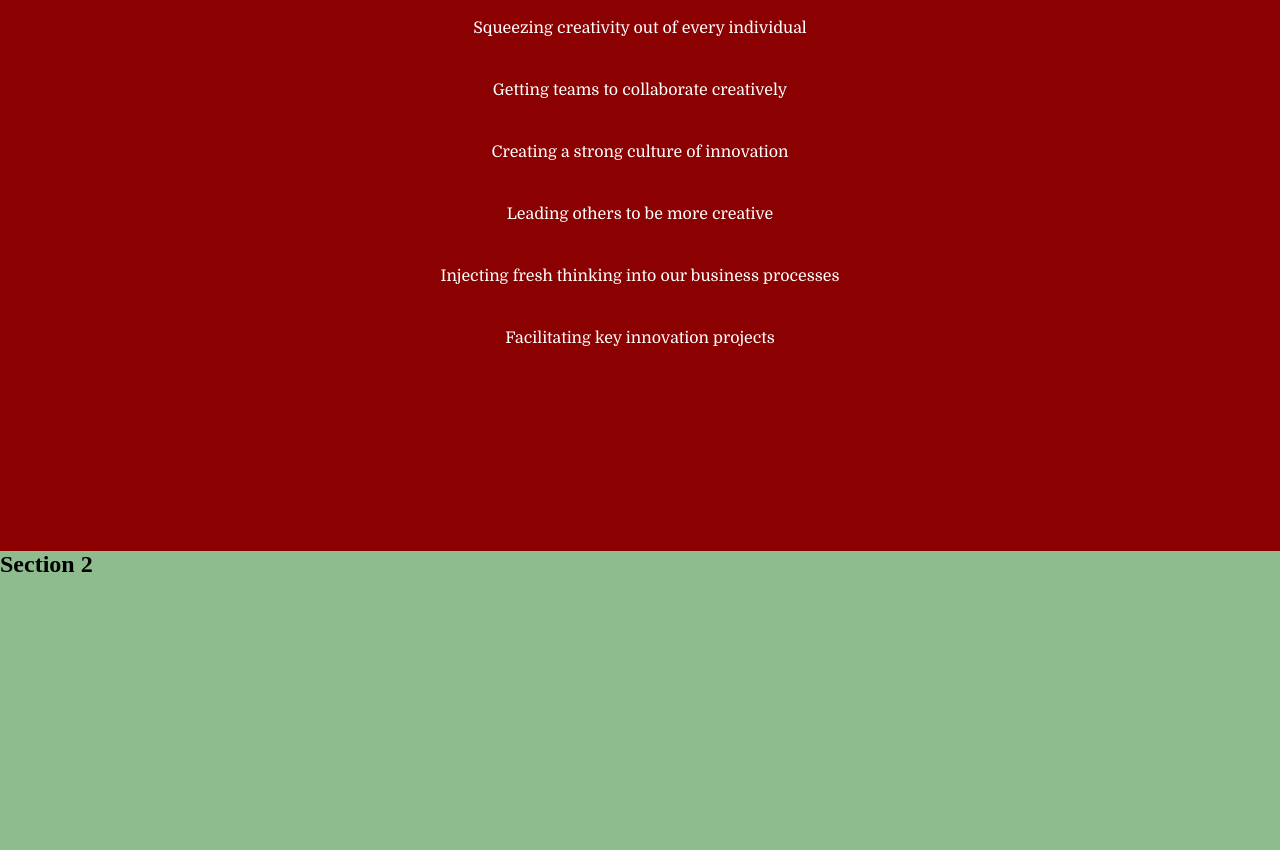
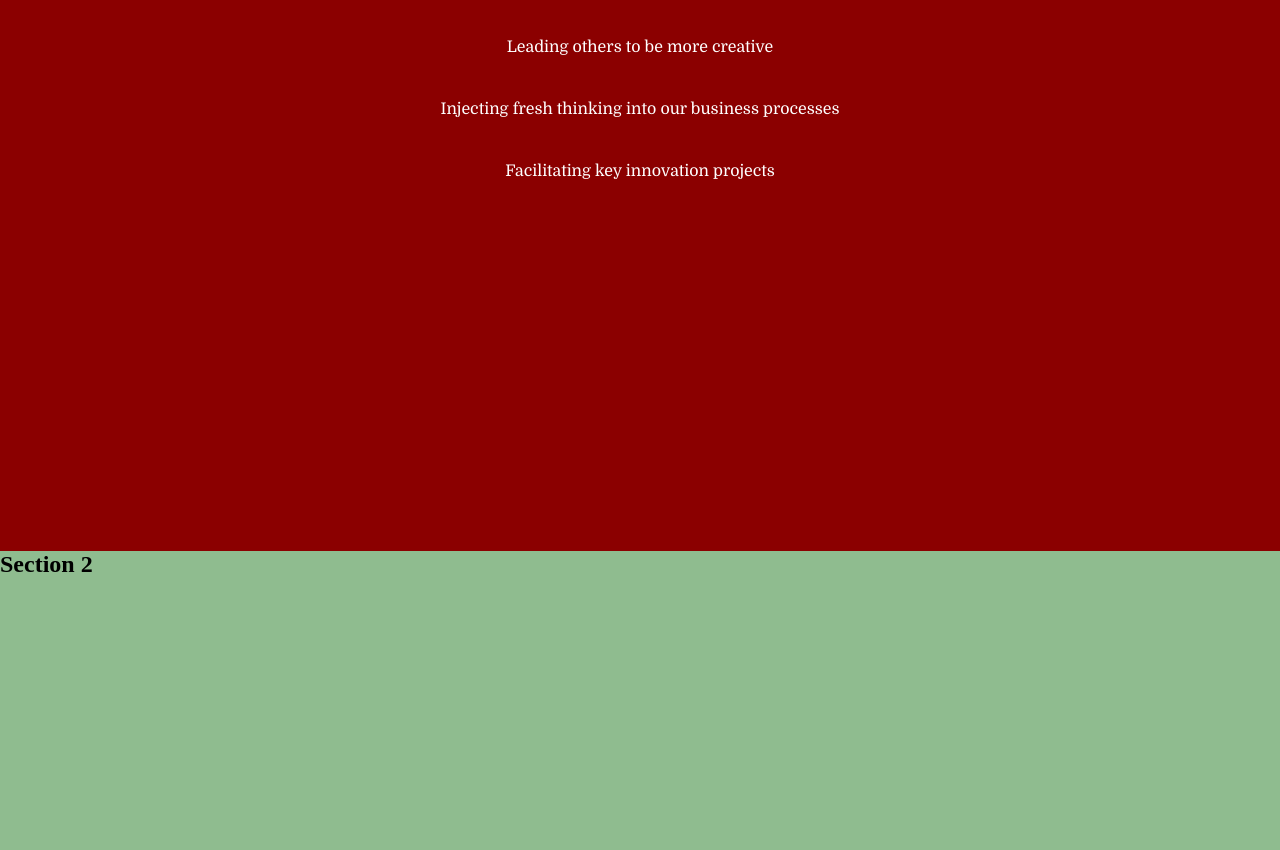
Before and after one commit to suxxus/compass, a website: page src/index.html in a window 1280 px wide. Shown: the part 249-1099 px from the top of the page. Drawn offline with nearby package versions, Linux system fonts and the light colour scheme.

Commit message:
minor changes index.html

```diff
--- a/src/index.html
+++ b/src/index.html
@@ -12,8 +12,8 @@
 </head>
 
 <body>
-    <section class="section section-one terra-bkg">
-        <div class="mod-compass mod-compass-custom">
+    <section class="section verical-center terra-bkg">
+        <div class="mod-compass mod-compass-custom mod-compass-custom-medium-viewport">
             <h2>How we can help you</h2>
             <ul>
                 <li><a href="#">Squeezing creativity out of every individual</a></li>
```
